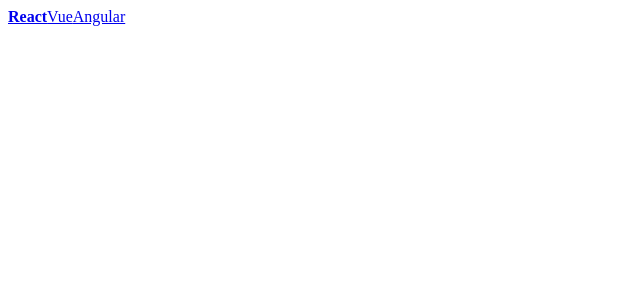
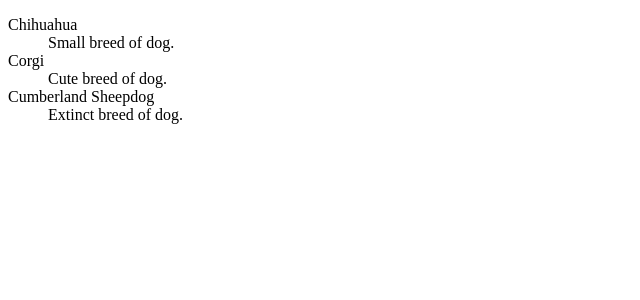
Before and after one commit to SteveHigham/rq-demoapp, a React (Create React App) app: page / in a window 1280 px wide. Shown: the top 300 px of the page, without its empty margins (0-640 px from the left). Built offline with nearby package versions, Linux system fonts and the light colour scheme.

Commit message:
Completed to rq03-dog-breeds.

```diff
--- a/src/App.js
+++ b/src/App.js
@@ -1,21 +1,32 @@
 import {Component, Fragment} from 'react';
 
-class Link extends Component
+class Breeds extends Component
 {
-  render () { return <a href={this.props.url}>{this.props.children}</a>; }
+  render ()
+  {
+    return (
+      <dl>
+        {this.props.list.map (({breed, description}) => (
+          <Fragment key={breed}>
+            <dt>{breed}</dt>
+            <dd>{description}</dd>
+          </Fragment>
+        ))}
+      </dl>
+    );
+  }
 }
 
 class App extends Component
 {
   render ()
   {
-    return (
-      <Fragment>
-        <Link url='//react.dev'><strong>React</strong></Link>
-        <Link url='//vuejs.org'>Vue</Link>
-        <Link url='//angular.io'>Angular</Link>
-      </Fragment>
-    );
+    const list = [
+      {breed: "Chihuahua", description: "Small breed of dog."},
+      {breed: "Corgi", description: "Cute breed of dog."},
+      {breed: "Cumberland Sheepdog", description: "Extinct breed of dog."},
+    ];
+    return <Breeds list={list} />;
   }
 }
 
```
